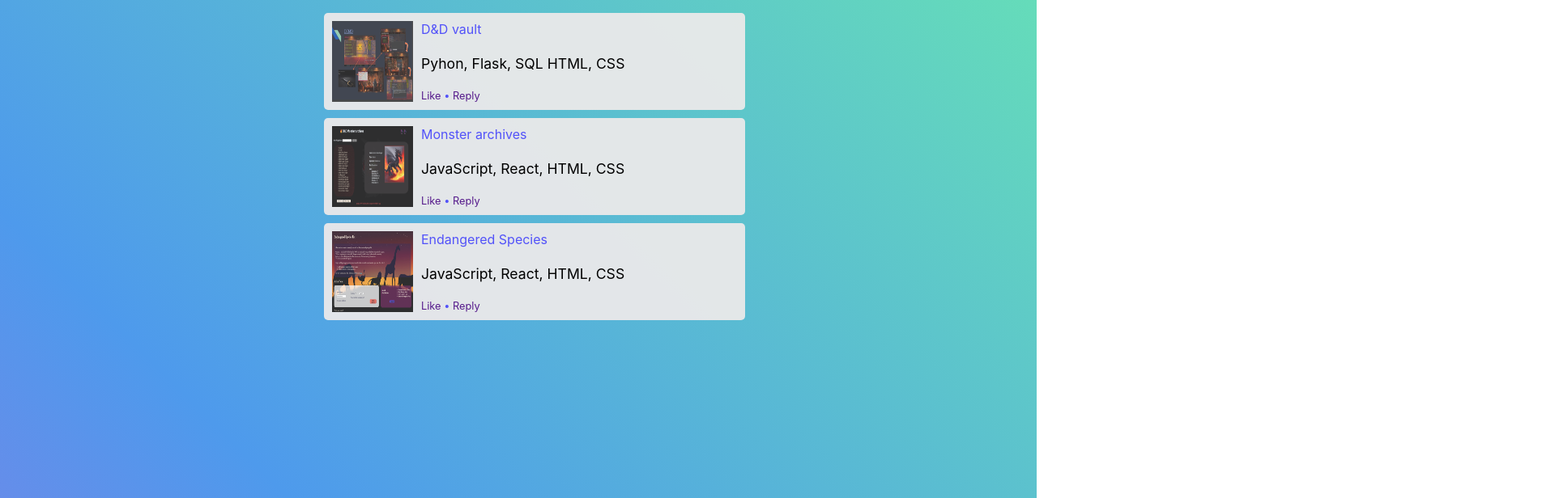
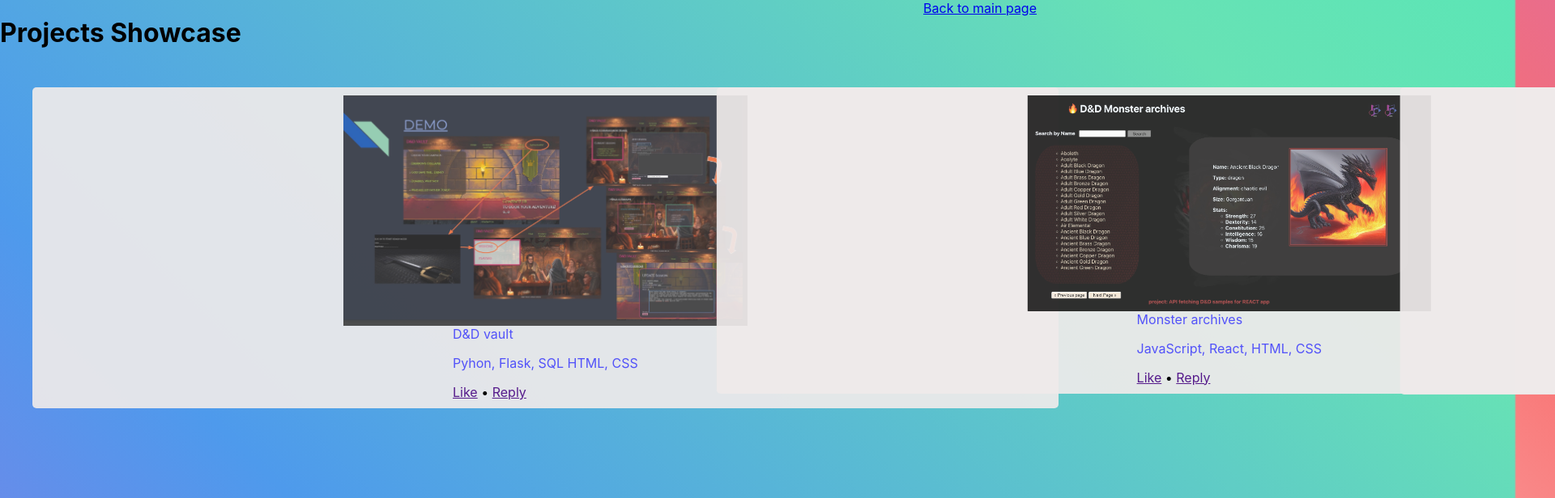
Before and after one commit to Laufley/old_portfolio, a React (Create React App) app: page /Projects in a window 1280 px wide. Shown: the top 616 px of the page at 81% size, 1920 px wide, since content can reach past the window. Built offline with nearby package versions, Linux system fonts and the light colour scheme.

Commit message:
projects ready to try and apply carousel

```diff
--- /dev/null
+++ b/src/Components/Project.css
@@ -0,0 +1,41 @@
+#wrapper {
+    display: flex;
+    flex-direction: column;
+    align-items: center;
+    justify-content: center;
+
+    margin: 10px auto;
+    width: 50%;
+    background-color: #efebebeb;
+    padding: 10px;
+    border-radius: 5px;
+}
+
+#details {
+    display: grid;
+}
+
+#pic {
+    align-self: start;
+    margin:auto;
+    width: 40%;
+    height: 40%;
+    opacity: 0.8;
+}
+
+#project-title{
+    color: #5252f9;
+}
+
+#stack {
+    color: #5252f9;
+}
+
+#Info {
+    color: #5252f9;
+    font-size: 0.8rem;
+}
+
+#Info > a {
+    text-decoration: none;
+}
--- a/src/Components/Project.js
+++ b/src/Components/Project.js
@@ -1,72 +1,20 @@
 import styled from 'styled-components';
-
-const Wrapper = styled.li`
-    display: flex;
-    margin: 10px auto;
-    width: 500px;
-    background-color: #efebebeb;
-    padding: 10px;
-    border-radius: 5px;
-`;
-
-const ProfileImage = styled.img`
-    width: 100px;
-    height: 100px;
-    opacity: 0.8;
-`;
-
-const Comment = styled.blockquote`
-    margin: 10px 0;
-    font-size: 1.1rem;
-`;
-
-const Info = styled.span`
-    color: #5252f9;
-    a {
-        text-decoration: none;
-        &:hover {
-            text-decoration: underline;
-        }
-    }
-    font-size: 0.8rem;
-`;
-
-const Details = styled.div`
-    display: flex;
-    flex-direction: column;
-    justify-content: space-between;
-    margin-left: 10px;
-`;
-
-const UserName = styled.div`
-    color: #5252f9;
-    a {
-        text-decoration: none;
-        &:hover {
-            text-decoration: underline;
-        }
-    }
-`;
-
+import './Project.css';
 
 
 const Project = ({image, title, stack, key}) => {
 
     return (
-        <Wrapper>
-            <ProfileImage src={image}/>
-            <Details>
-                <UserName>
-                    {title}
-                </UserName>
-                <Comment>
-                    {stack}
-                </Comment>
-                <Info>
-                    <a href="">Like</a> &#8226;  <a href="">Reply</a>
-                </Info>
-            </Details>
-        </Wrapper>
+        <li id="wrapper">
+            <img id="pic" src={image}/>
+            <div id="details">
+                <div id="project-title">{title}</div>
+                <p id="stack">{stack}</p>
+                <span id="info">
+                    <a href="" >Like</a> &#8226;  <a href="">Reply</a>
+                </span>
+            </div>
+        </li>
     )
 
 };
--- a/src/Components/Projects.css
+++ b/src/Components/Projects.css
@@ -0,0 +1,38 @@
+#page-wrapper{
+    display: grid;
+    grid-template-rows:
+    'nav'
+    'wrapper';
+}
+
+#nav {
+    display:flex;
+    justify-content: space-between;
+}
+
+.carousel {
+    overflow: hidden;
+    width: 300%;
+}
+
+#wrapper {
+    position: relative;
+    width: 100%;
+    height: 100%;
+}
+
+.carousel ul {
+    display: flex;
+}
+
+.carousel ul li:first-child {
+    transform:translateX(0%);
+}
+
+.carousel ul li:nth-child(2) {
+    transform:translateX(-33.33%);
+}
+
+.carousel ul li:nth-child(3) {
+    transform:translateX(-66.66%);
+}
--- a/src/Components/Projects.js
+++ b/src/Components/Projects.js
@@ -4,6 +4,7 @@ import Project from './Project';
 import monster_archives from './monster_archives.jpeg'
 import dnd_vault from './dnd_vault.jpeg'
 import species from './species.jpeg'
+import { Link } from 'react-router-dom';
 
 const animals = species
 const monsters = monster_archives
@@ -52,7 +53,18 @@ function Projects() {
     } );
 
     return (
-    <ul>{listOfPojects}</ul>
+        <>
+        <div id="page-wrapper">
+            <div id='nav'>
+                <h1>Projects Showcase</h1>
+                <Link to="/">Back to main page</Link>
+            </div>
+            <div class="carousel">
+                <ul>{listOfPojects}</ul>
+            </div>
+        </div>
+        </>
+
     )
 
 }
```
